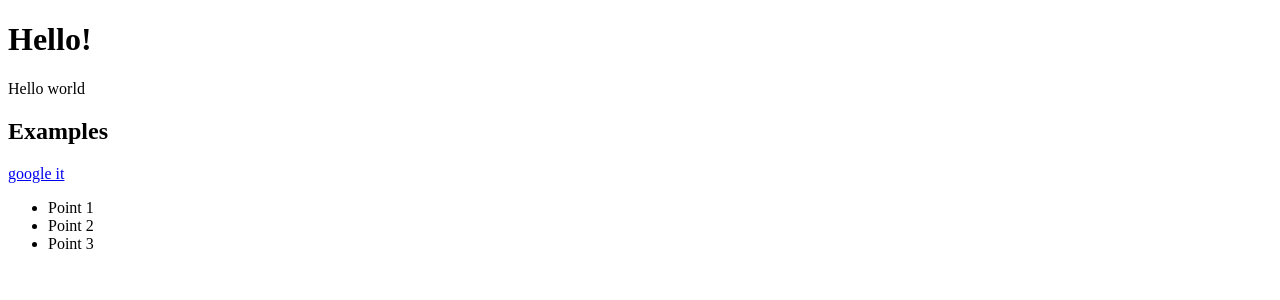
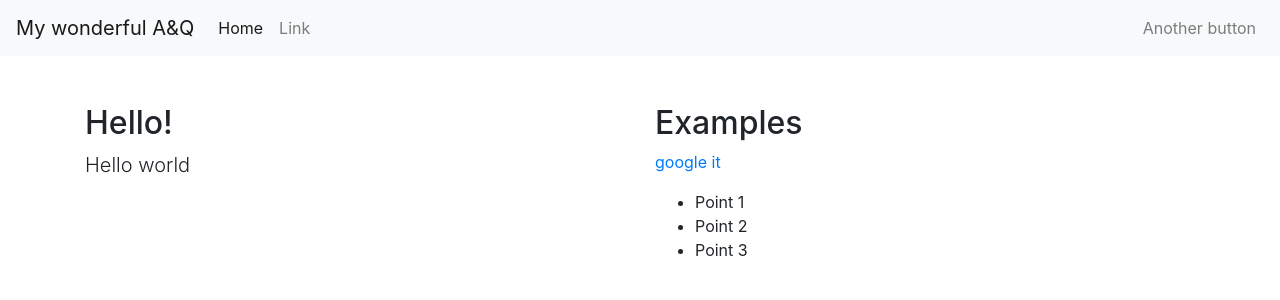
Before and after one commit to demiurg906/odo_django_example, a Django app: page / in a window 1280 px wide. Shown: the top 300 px of the page. Run offline with Django 3.2, Linux system fonts and the light colour scheme; some libraries are stand-ins or nearby versions.

Commit message:
Update templates with Bootstrap

```diff
--- a/odo_django_example/templates/base.html
+++ b/odo_django_example/templates/base.html
@@ -1,11 +1,51 @@
 <!DOCTYPE html>
 <html lang="en">
 <head>
-    <meta charset="UTF-8">
-    <title>My wonderful site</title>
+  <meta charset="UTF-8">
+  <title>My wonderful Q&A</title>
+  {# Ссылка на  #}
+  <link rel="stylesheet" href="https://stackpath.bootstrapcdn.com/bootstrap/4.2.1/css/bootstrap.min.css" integrity="sha384-GJzZqFGwb1QTTN6wy59ffF1BuGJpLSa9DkKMp0DgiMDm4iYMj70gZWKYbI706tWS" crossorigin="anonymous">
 </head>
 <body>
-{% block body %}
-{% endblock %}
+  {# Заголовок страницы #}
+  <header>
+    {# Навигационная панель #}
+    <nav class="navbar navbar-expand-lg navbar-light bg-light">
+      {# Ссылка-заголовок #}
+      <a class="navbar-brand" href="#">My wonderful A&Q</a>
+
+      {# Блок с кнопками в навигационной панели #}
+      <div class="collapse navbar-collapse" id="navbarSupportedContent">
+        {# Набор (список) кнопок, сдвинут влево (mr-auto) #}
+        <ul class="navbar-nav mr-auto">
+          <li class="nav-item active">  {# active -- кнопка выделена #}
+            <a class="nav-link" href="#">Home</a>
+          </li>
+          <li class="nav-item">
+            <a class="nav-link" href="#">Link</a>
+          </li>
+        </ul>
+
+        {# Набор (список) кнопок, сдвинут вправо (ml-auto) #}
+        <ul class="navbar-nav ml-auto">
+          <li>
+            <a class="nav-link">Another button</a>
+          </li>
+        </ul>
+      </div>
+    </nav>
+  </header>
+
+  {# Основное тело страницы #}
+  <main>
+    {# Контейнер (сетка), в котором будет располагаться основное тело #}
+    <div class="container">
+      {# Новый ряд в таблице. mt-5 делает отступ #}
+      <div class="row mt-5">
+        {% block body %}
+        {% endblock %}
+      </div>
+    </div>
+  </main>
 </body>
 </html>
--- a/odo_django_example/templates/index.html
+++ b/odo_django_example/templates/index.html
@@ -1,13 +1,20 @@
 {% extends "base.html" %}
 
 {% block body %}
-    <h1>Hello!</h1>
-    <p>Hello world</p>
+  {# Новая колонка в ряду #}
+  <div class="col-md">
+    <h2>Hello!</h2>
+    <p class="lead">Hello world</p>
+  </div>
+
+  {# Новая колонка в ряду #}
+  <div class="col-md">
     <h2>Examples</h2>
-    <p><a href="google.com">google it</a></p>
+    <p><a href="https://google.com">google it</a></p>
     <ul>
-        <li>Point 1</li>
-        <li>Point 2</li>
-        <li>Point 3</li>
+      <li>Point 1</li>
+      <li>Point 2</li>
+      <li>Point 3</li>
     </ul>
+  </div>
 {% endblock %}
```
